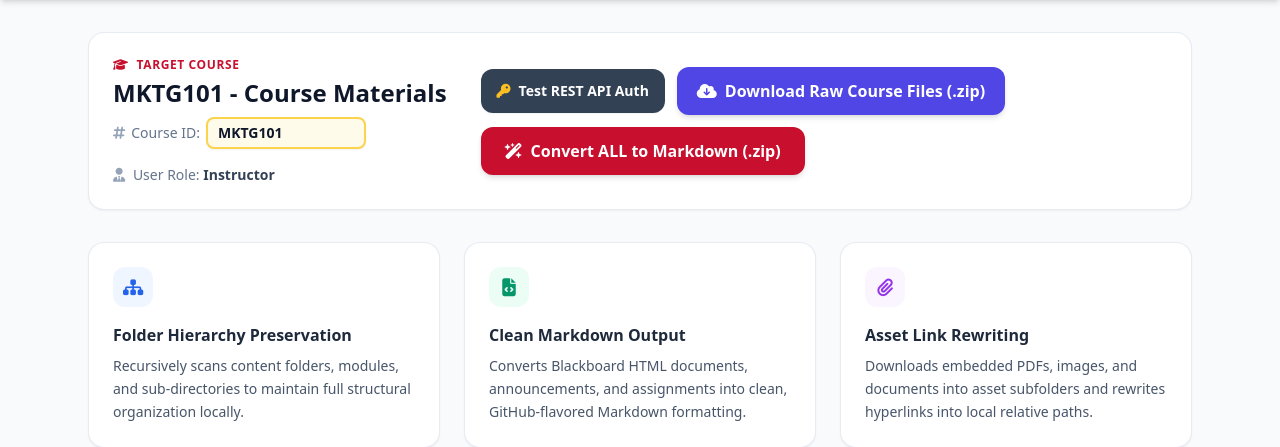
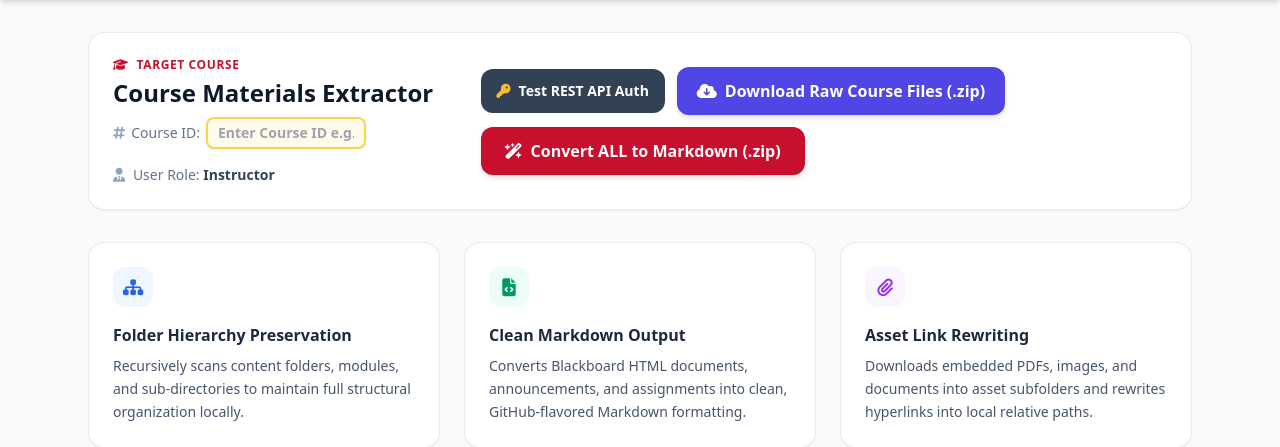
Before and after one commit to linangms/NTULearn-Extractor-Tool, a FastAPI app: page /lti/launch in a window 1280 px wide. Shown: the part 80-527 px from the top of the page. Run offline with FastAPI, Linux system fonts and the light colour scheme; some libraries are stand-ins or nearby versions.

Commit message:
Remove all hardcoded fallbacks; dynamically extract launched course ID across LTI claims, custom parameters, query params, and referers

```diff
--- a/main.py
+++ b/main.py
@@ -166,11 +166,14 @@ async def extract_lti_context(request: Request) -> Dict[str, str]:
         if code_match and not course_id.startswith("_"):
             course_id = code_match.group(1).upper()
 
-    if not course_id or course_id in ["CCE102-TST", "TMSC001", "NTU_CZ4042_2026_S1"]:
-        course_id = "MKTG101"
+    if not course_id:
+        course_id = ""
 
-    if not course_name or "CZ4042" in course_name or "TMSC001" in course_name or "CCE102" in course_name or course_name == f"{course_id} - Course Materials":
-        course_name = f"{course_id} - Course Materials"
+    if course_id:
+        if not course_name or course_name == f"{course_id} - Course Materials":
+            course_name = f"{course_id} - Course Materials"
+    else:
+        course_name = "Course Materials Extractor"
 
     logger.info(f"Resolved LTI context: course_id='{course_id}', course_name='{course_name}', role='{user_role}'")
     return {
--- a/templates/index.html
+++ b/templates/index.html
@@ -54,12 +54,12 @@
                         <span>Target Course</span>
                     </div>
                     <h2 class="text-2xl font-extrabold text-slate-900" id="course-title">
-                        {{ course_name if (course_name and 'CCE102' not in course_name) else "MKTG101 - Course Materials" }}
+                        {{ course_name if course_name else "Course Materials Extractor" }}
                     </h2>
                     <p class="text-sm text-slate-500 mt-2 flex flex-wrap items-center gap-4">
                         <span class="flex items-center"><i class="fa-solid fa-hashtag text-slate-400 mr-1.5"></i> Course ID:
-                            <input id="course-id-input" type="text" value="{{ course_id if (course_id and course_id != 'CCE102-TST') else 'MKTG101' }}" class="ml-1.5 px-2.5 py-1 text-sm font-bold text-slate-900 bg-amber-50 border-2 border-amber-300 rounded-lg focus:outline-none focus:ring-2 focus:ring-ntuRed focus:bg-white transition-all w-40 shadow-sm" title="Type or edit Course ID here" placeholder="e.g. MKTG101" />
-                            <span id="course-id" class="hidden">{{ course_id if (course_id and course_id != 'CCE102-TST') else 'MKTG101' }}</span>
+                            <input id="course-id-input" type="text" value="{{ course_id }}" class="ml-1.5 px-2.5 py-1 text-sm font-bold text-slate-900 bg-amber-50 border-2 border-amber-300 rounded-lg focus:outline-none focus:ring-2 focus:ring-ntuRed focus:bg-white transition-all w-40 shadow-sm" title="Course ID passed from Blackboard launch (or edit here)" placeholder="Enter Course ID e.g. MKTG101" />
+                            <span id="course-id" class="hidden">{{ course_id }}</span>
                         </span>
                         <span><i class="fa-solid fa-user-tie text-slate-400 mr-1"></i> User Role: <strong class="text-slate-700">{{ user_role if user_role else "Instructor" }}</strong></span>
                     </p>
@@ -359,9 +359,9 @@
 
             if (courseInput) {
                 courseInput.addEventListener("input", function() {
-                    const val = courseInput.value.trim() || "MKTG101";
+                    const val = courseInput.value.trim();
                     if (titleEl) {
-                        titleEl.innerText = `${val} - Course Materials`;
+                        titleEl.innerText = val ? `${val} - Course Materials` : "Course Materials Extractor";
                     }
                 });
             }
```
